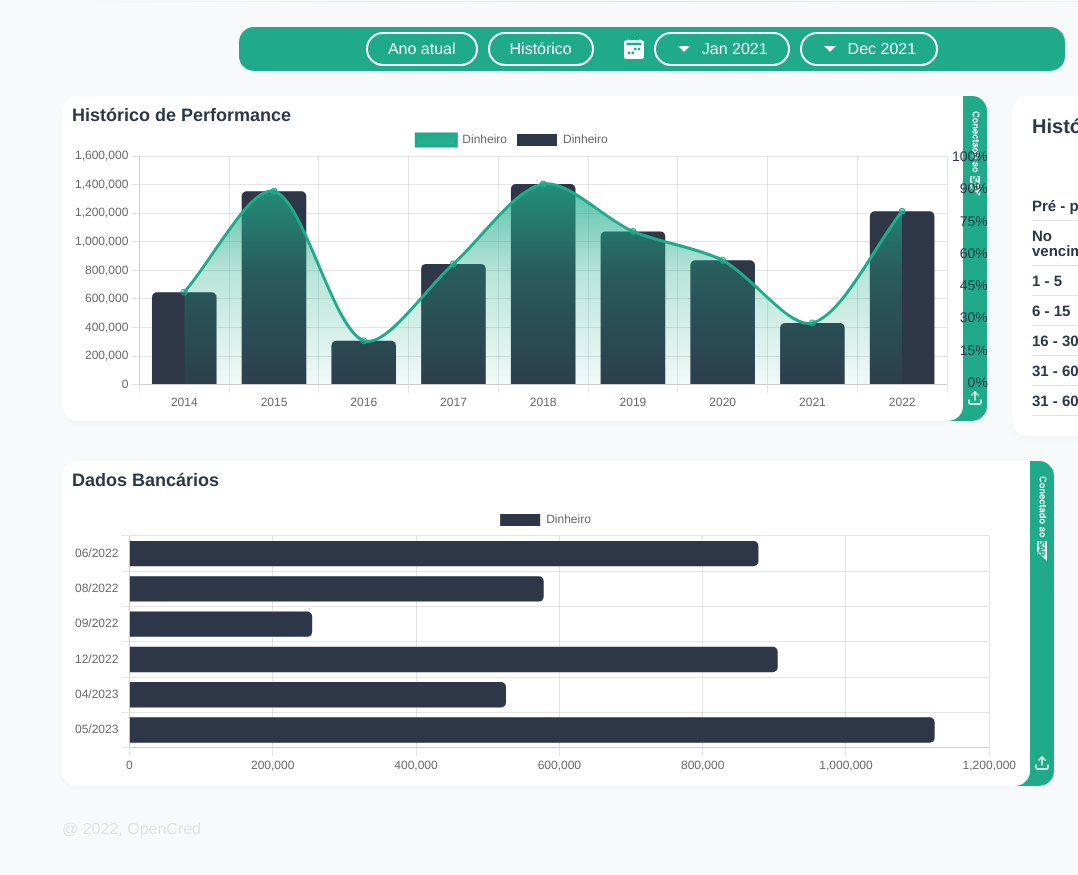
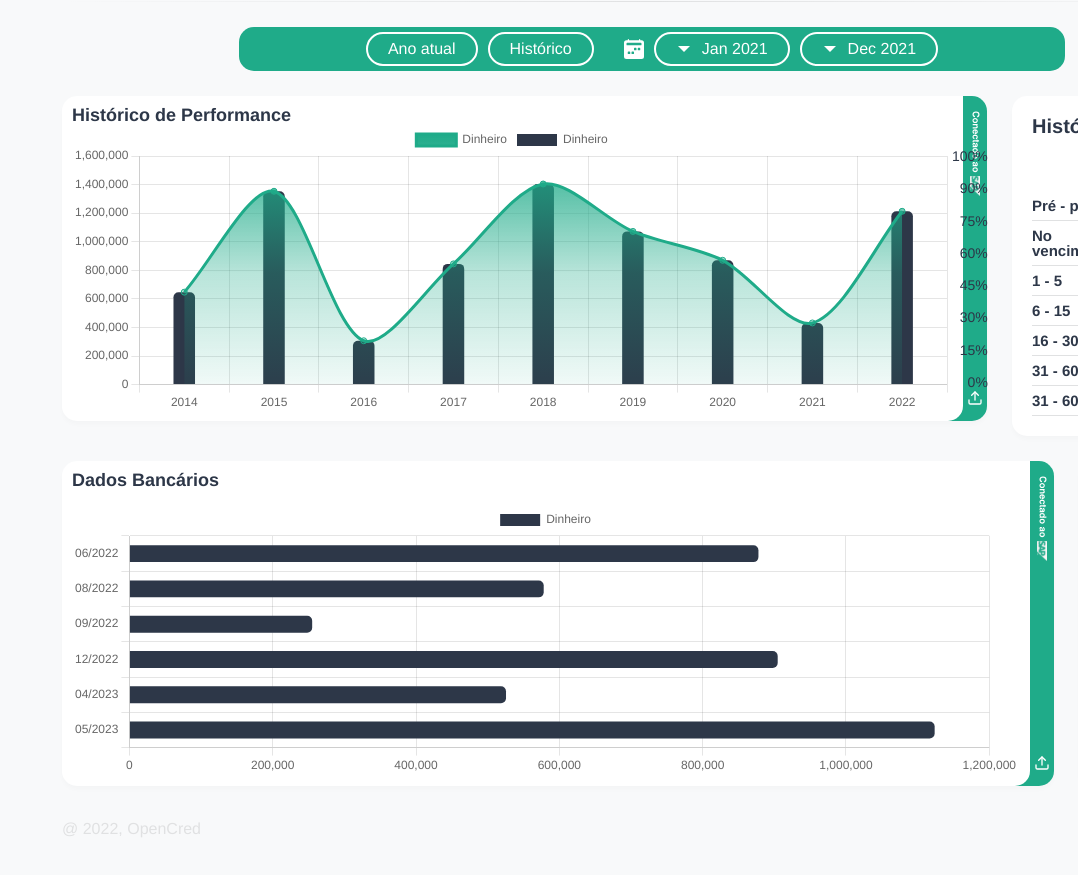
Before and after one commit to henriquemarioto/open-cred-demo, a React (Vite) app: page / in a window 1280 px wide. Shown: the part 800-1675 px from the top of the page, without its empty margins (202-1280 px from the left). Built offline with nearby package versions, Linux system fonts and the light colour scheme.

Commit message:
fix: bar graphs size

```diff
--- a/src/components/BarBankGraph/index.tsx
+++ b/src/components/BarBankGraph/index.tsx
@@ -48,6 +48,7 @@ const BarBankGraph = () => {
                 data: userData.map((item) => item.gain),
                 backgroundColor: ["#2D3748"],
                 borderRadius: 5,
+                barPercentage: 0.6,
               },
             ],
           }}
--- a/src/components/BarPerformanceGraph/index.tsx
+++ b/src/components/BarPerformanceGraph/index.tsx
@@ -64,7 +64,7 @@ const BarPerformanceGraph = () => {
       return;
     }
 
-    setChartData({
+    const data: ChartData<'bar' | 'line'> = {
       labels: userData.map((item) => item.year),
       datasets: [
         {
@@ -84,9 +84,12 @@ const BarPerformanceGraph = () => {
           data: userData.map((item) => item.gain),
           backgroundColor: ["#2D3748"],
           borderRadius: 5,
+          barPercentage: 0.3
         },
       ],
-    });
+    };
+
+    setChartData(data);
   }, [userData]);
 
   return (
```
